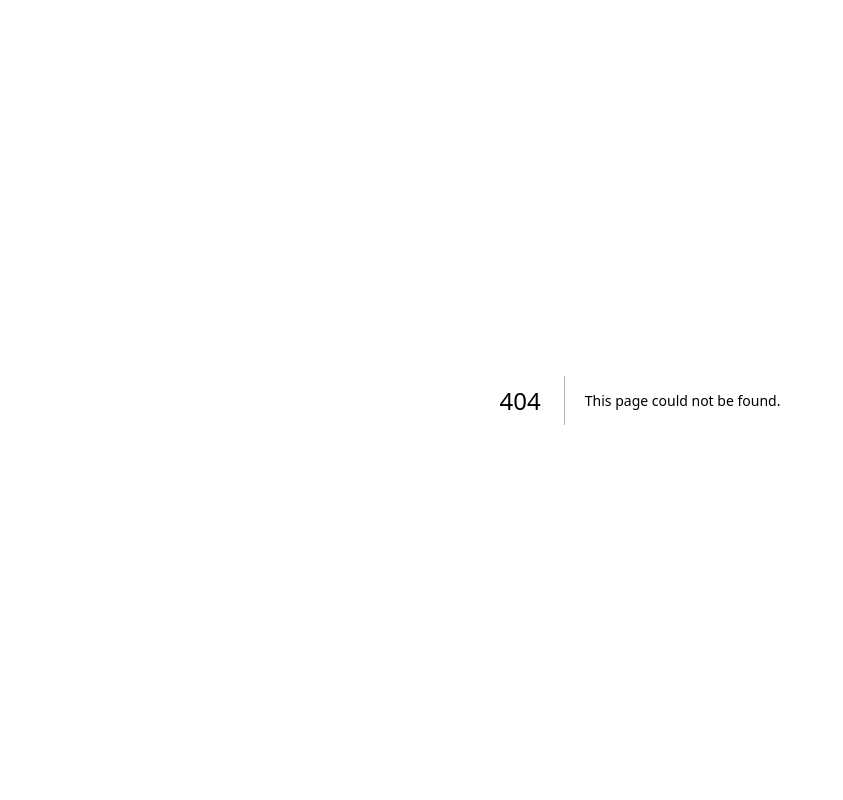
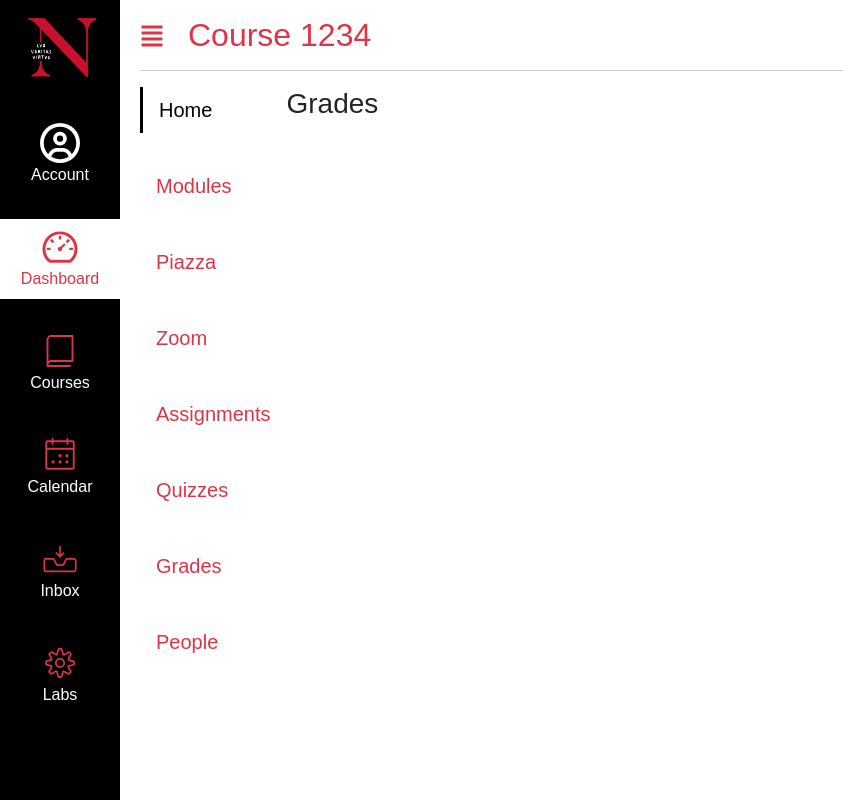
Before and after one commit to zaiyaanmessi/kambaz-next-js, a Next.js app: page /Courses/1234/Grades in a window 1280 px wide. Before the commit this address had no page. Shown: the whole page, without its empty margins (0-843 px from the left). Built offline with nearby package versions, Linux system fonts and the light colour scheme.

Commit message:
final changes with grade

```diff
--- /dev/null
+++ b/src/app/(Kambaz)/Courses/[cid]/Grades/page.tsx
@@ -0,0 +1,7 @@
+import React from 'react'
+
+export default function page() {
+  return (
+    <div><h3>Grades</h3></div>
+  )
+}
--- a/src/app/(Kambaz)/Courses/[cid]/Navigation.tsx
+++ b/src/app/(Kambaz)/Courses/[cid]/Navigation.tsx
@@ -14,6 +14,8 @@ export default function CourseNavigation() {
         className="list-group-item text-danger border-0"> Assignments </Link><br />
       <Link href="/Courses/1234/Quizzes" id="wd-course-quizzes-link"
         className="list-group-item text-danger border-0"> Quizzes </Link><br />
+         <Link href="/Courses/1234/Grades" id="wd-course-grades-link"
+        className="list-group-item text-danger border-0"> Grades </Link><br />
       <Link href="/Courses/1234/People/Table" id="wd-course-people-link"
         className="list-group-item text-danger border-0" > People </Link><br />
     </div>
```
